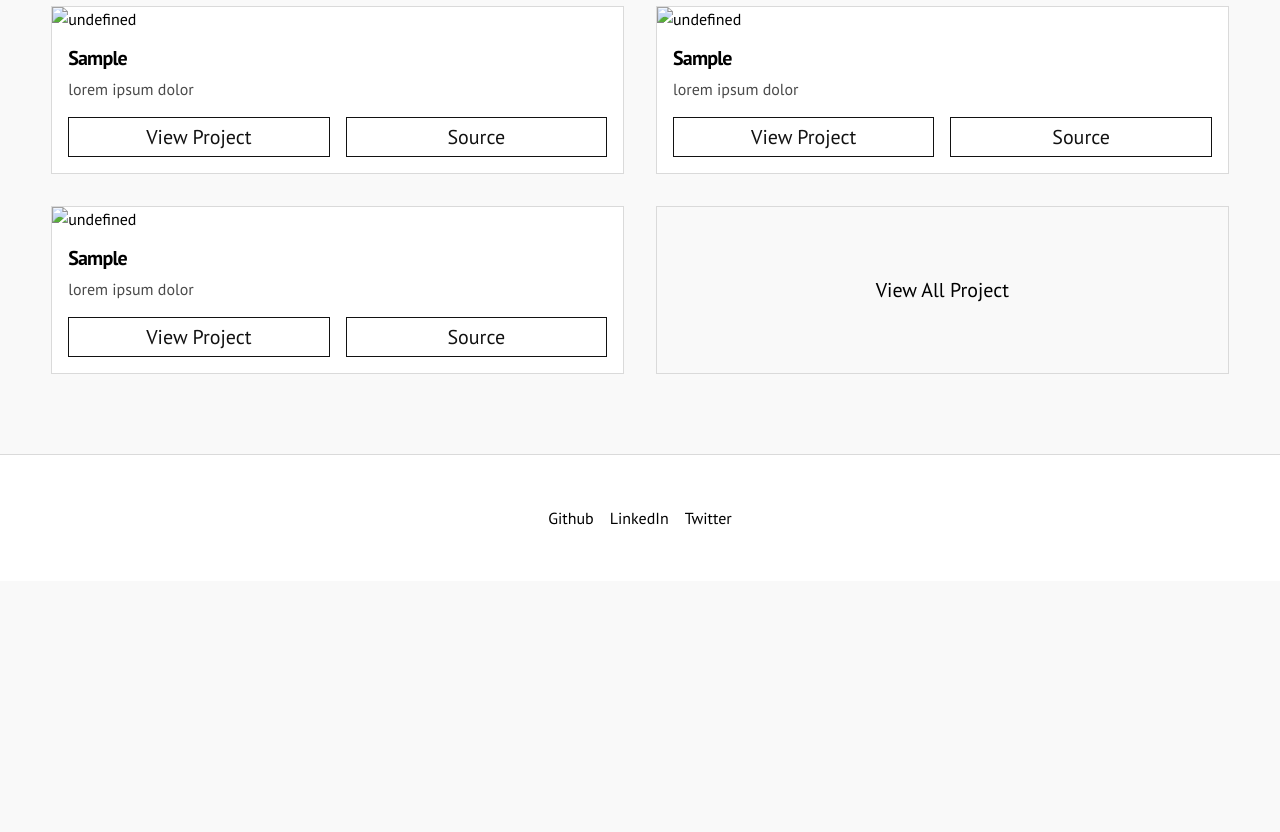
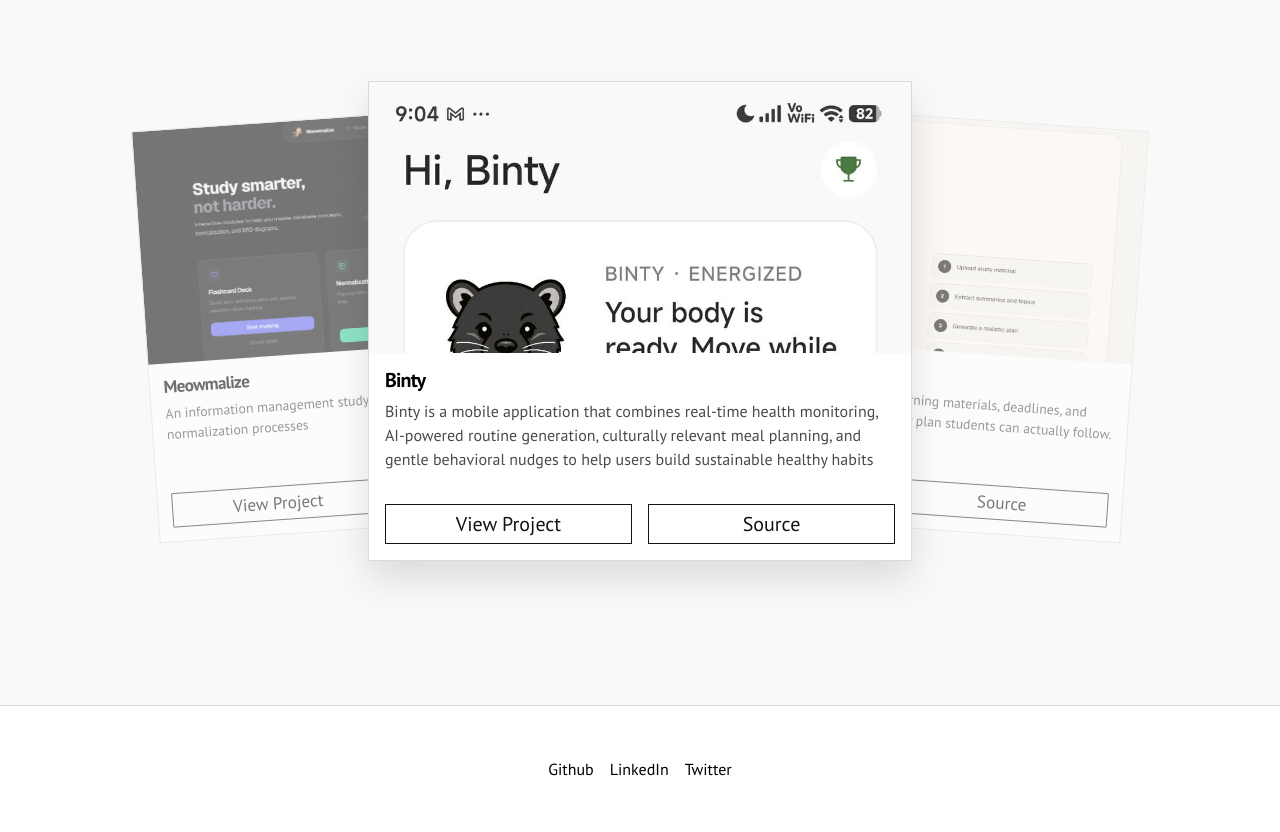
Before and after one commit to fr-anz/franz.theavenir.dev, a website built with Vite: page index.html in a window 1280 px wide. Shown: the part 715-1547 px from the top of the page. Before the commit the page ends 1296 px from the top, so only its background shows below. Built offline with nearby package versions, Linux system fonts and the light colour scheme; files whose address does not match are found by name.

Commit message:
feat: changed grid cards into carousel type for a more compact look. TODO: - create github contri tracker - guestbook jar concept

```diff
--- a/src/components/layout/Header.js
+++ b/src/components/layout/Header.js
@@ -1,6 +1,6 @@
 const navLinks = [
   { href: "/", text: "Home" },
-  { href: "/works", text: "Works" },
+  { href: "/projects", text: "Projects" },
   { href: "/contact", text: "Contact" },
   { href: "/guestbook", text: "Guestbook" },
 ];
--- a/src/components/ui/WorkCard.js
+++ b/src/components/ui/WorkCard.js
@@ -7,7 +7,7 @@ export function WorkCard({
   sourceLink,
 } = {}) {
   return /* HTML */ `
-    <article class="work-card">
+    <article class="work-card carousel-card" data-carousel-card>
       <img class="card-img" src="${image}" alt="${imageAlt}" />
       <div class="card-body">
         <h3>${title}</h3>
--- a/src/main.js
+++ b/src/main.js
@@ -32,3 +32,33 @@ copyEmail?.addEventListener("click", async () => {
     copyEmail.textContent = "Error";
   }
 });
+
+// Carousel setup must be outside the email click handler
+const carousel = document.querySelector("[data-carousel]");
+
+if (carousel) {
+  const cards = [...carousel.querySelectorAll("[data-carousel-card]")];
+  let activeIndex = 0;
+
+  function renderCarousel() {
+    cards.forEach((card, index) => {
+      const position = (index - activeIndex + cards.length) % cards.length;
+
+      card.classList.toggle("is-active", position === 0);
+      card.classList.toggle("is-next", position === 1);
+      card.classList.toggle("is-prev", position === cards.length - 1);
+    });
+  }
+
+  cards.forEach((card, index) => {
+    card.addEventListener("click", (event) => {
+      if (index === activeIndex) return;
+
+      event.preventDefault();
+      activeIndex = index;
+      renderCarousel();
+    });
+  });
+
+  renderCarousel();
+}
--- a/src/pages/HomePage.js
+++ b/src/pages/HomePage.js
@@ -3,16 +3,28 @@ import { WorkCard } from "../components/ui/WorkCard.js";
 
 const workItems = [
   {
-    title: "Sample",
-    description: "lorem ipsum dolor",
+    title: "Binty",
+    description:
+      "Binty is a mobile application that combines real-time health monitoring, AI-powered routine generation, culturally relevant meal planning, and gentle behavioral nudges to help users build sustainable healthy habits",
+    projectLink: "",
+    sourceLink: "https://github.com/Badoobi/binty",
+    image: "/images/projects/binty.jpg",
   },
   {
-    title: "Sample",
-    description: "lorem ipsum dolor",
+    title: "StudyOS",
+    description:
+      "A study planner that turns uploaded learning materials, deadlines, and availability into a focused, realistic study plan students can actually follow.",
+    projectLink: "http://study-os-dusky.vercel.app/",
+    sourceLink: "https://github.com/fr-anz/StudyOS",
+    image: "/images/projects/studyos.png",
   },
   {
-    title: "Sample",
-    description: "lorem ipsum dolor",
+    title: "Meowmalize",
+    description:
+      "An information management study helper that simulates database normalization processes",
+    projectLink: "http://meowmalize.railway.app",
+    sourceLink: "https://github.com/fr-anz/Meowmalize",
+    image: "/images/projects/meowmalize.png",
   },
 ];
 
@@ -26,26 +38,29 @@ export function HomePage() {
 
       <div class="hero-content">
         <h1>Franz Emmanuel Baes</h1>
-        <div class="hero-buttons">
-          ${Button({ label: "email me", id: "copy-email" })}
-        </div>
+
         <p>
           I am an aspiring full-stack engineer. I enjoy learning
           through building applications that make complex ideas simple.
           <br></br>
           as of the moment, i love participating in hackathons with the mindset of turning concepts into tangible solutions.
         </p>
-
+        <div class="hero-buttons">
+          ${Button({ label: "email me", id: "copy-email" })}
+        </div>
+      </div>
+    </section>
+    <section class="work-selection container">
+     <div class="work-text"> <h2>Featured Projects</h2>
+       <a class="view-button" href="/projects"><span> View All Project </span></a>
+       </div>
+      <div class="work-carousel" data-carousel>
+      <div class="carousel-stage">
+        ${workCard}
+        </div>
       </div>
     </section>
 
-    <section class="work-selection container">
-      <h2>Featured Projects</h2>
-      <div class="work-grid">
-        ${workCard}
-
-        <a class="view-button" href="/works"> View All Project </a>
-      </div>
-    </section>
+    <section class="github container"></section>
   `;
 }
--- a/src/styles/components.css
+++ b/src/styles/components.css
@@ -38,6 +38,7 @@
 	transition:
 		transform 180ms ease,
 		box-shadow 180ms ease;
+	height: 100%;
 
 }
 
@@ -52,11 +53,59 @@
 	flex-direction: column;
 	gap: 0.5rem;
 	padding: 1rem;
+	flex: 1;
 }
 
 .card-buttons {
 	display: flex;
-	flex-wrap: flex;
+	flex-wrap: wrap;
+
 	gap: 1rem;
-	margin-top: 0.5rem;
+	margin-top: auto;
 }
+
+.card-img {
+	display: block;
+	width: 100%;
+	aspect-ratio: 16 / 8;
+	object-fit: cover;
+	object-position: top;
+}
+
+.carousel-card {
+    grid-area: 1 / 1;
+    width: min(100%, 34rem);
+    transition:
+      transform 300ms ease,
+      opacity 300ms ease,
+      box-shadow 300ms ease;
+    max-height: 30rem;
+  }
+
+.carousel-card.is-active {
+     z-index: 3;
+     opacity: 1;
+     transform: translateX(0) scale(1);
+     box-shadow: 0 18px 35px rgba(0, 0, 0, 0.12);
+   }
+
+.carousel-card.is-prev {
+     z-index: 2;
+     opacity: 0.55;
+     transform: translateX(-48%) scale(0.86) rotate(-4deg);
+   }
+
+.carousel-card.is-next {
+     z-index: 2;
+     opacity: 0.55;
+     transform: translateX(48%) scale(0.86) rotate(4deg);
+   }
+
+.carousel-card.is-prev,
+.carousel-card.is-next {
+       cursor: pointer;
+     }
+
+.carousel-card.is-active {
+       cursor: default;
+     }
--- a/src/styles/pages.css
+++ b/src/styles/pages.css
@@ -22,10 +22,16 @@
 
 .hero-buttons {
 	display: flex;
-	margin-top: 1rem;
+	margin-top: 4rem;
 	justify-content: flex-start;
 	max-width: 10rem;
 
+
+}
+
+.hero-buttons .button {
+	color: var(--color-surface);
+	background-color: black;
 }
 
 .work-selection {
@@ -33,26 +39,36 @@
 	padding-bottom: 5rem;
 }
 
-.work-grid {
+.carousel-stage {
+	margin-top: 2rem;
+	position: relative;
     display: grid;
-	grid-template-columns: repeat(2, minmax(0, 1fr));
-	gap: 2rem;
-	margin-top: 2rem;
+    place-items: center;
+    min-height: 38rem;
+    overflow: hidden;
+  }
 
+.work-track .work-card {
+    flex: 0 0 min(100%, 34rem);
+    scroll-snap-align: start;
   }
 
 .view-button {
- display: flex;
+    display: inline-flex;
     align-items: center;
-    justify-content: center;
-    min-height: 100%;
-    text-decoration: none;
-    border: 1px solid var(--color-border);
-    font-size: var(--text-lg);
+    justify-self: end;
+    width: 10rem;
+    height: 2.5rem;
+    margin-top: 1.5rem;
   }
 
+
 .view-button:hover {
-    color: var(--color-text-primary);
-    box-shadow: 0 12px 24px rgba(0, 0, 0, 0.08);
     transform: translateY(-3px);
 }
+
+.work-text {
+	display: grid;
+	grid-template-columns: minmax(0, 1fr) auto;
+	align-items: center;
+}
```
Also changed, not shown: public/images/projects/binty.jpg (added), public/images/projects/meowmalize.png (added), public/images/projects/studyos.png (added). Lines whose indentation alone changed are shown as unchanged.
